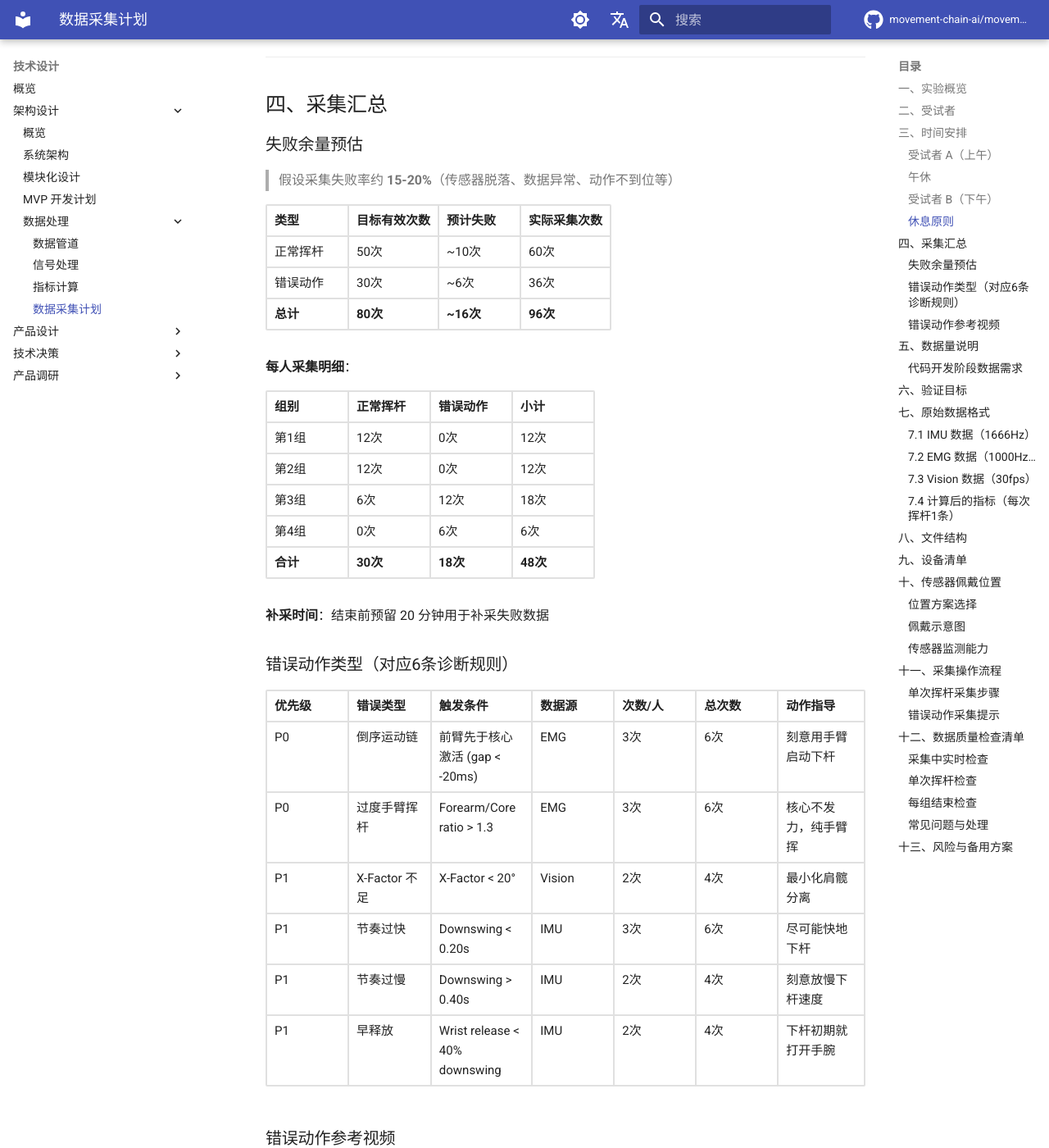
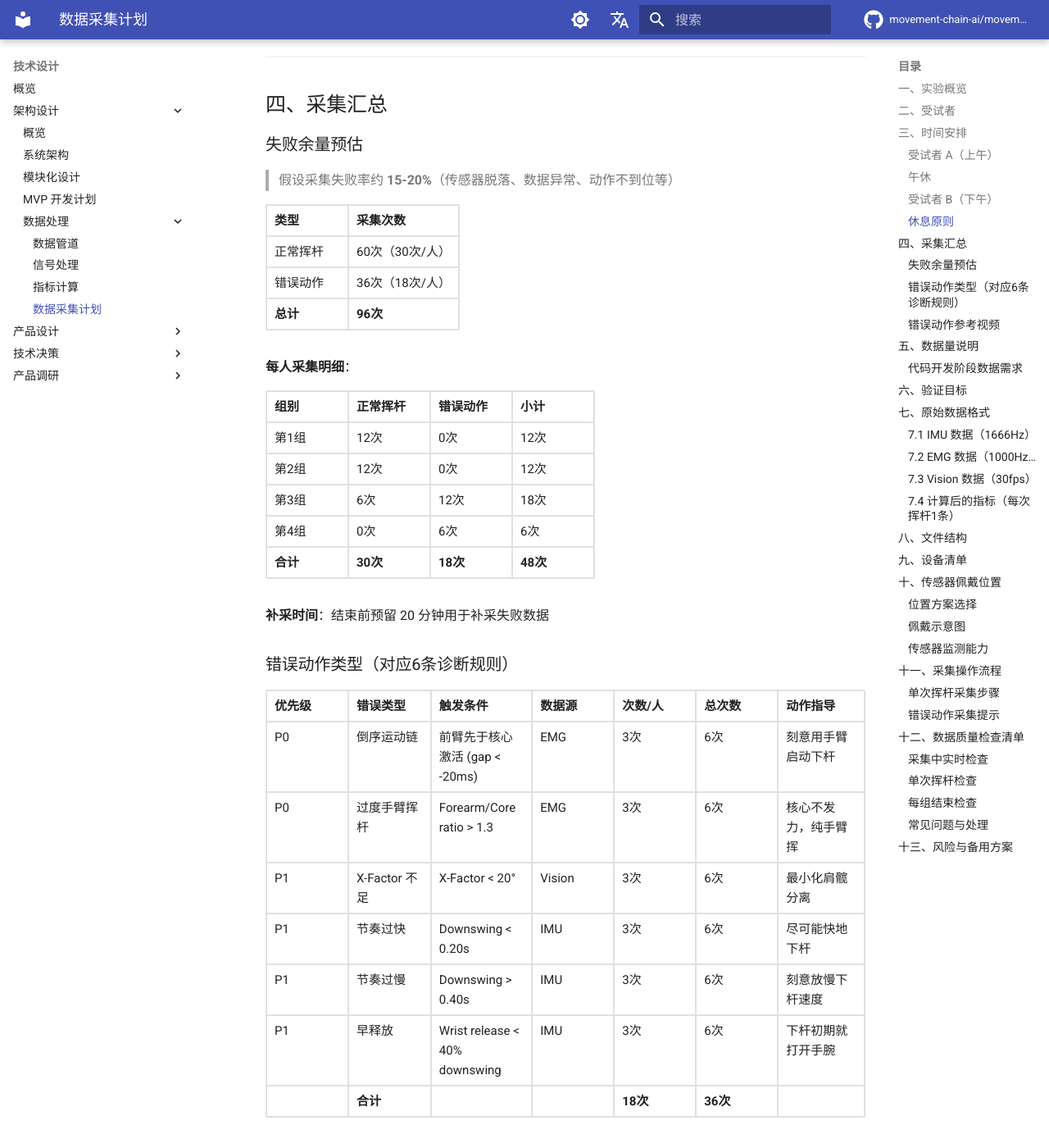
Before and after one commit to movement-chain-ai/movement-chain-docs, an MkDocs documentation site: the page built from docs/zh/design/architecture/data-processing/data-collection-plan-a.md, in a window 1280 px wide and 1400 px high, scrolled down 2751 px. Shown: the whole window at 82% size. Built offline with MkDocs 1.6.1 and Material for MkDocs 9.7.7, drawn with Linux system fonts in a browser that asks for light colours; comment, search, counter and statistics services are not loaded; the version menu is left out; some of the changed text lies outside the part shown.

Commit message:
修正数据量：目标80次，实际采集96次（20%余量）
- 正常挥杆：60次（30次/人）
- 错误动作：36次（18次/人，每种错误3次）
- 总计：96次

🤖 Generated with [Claude Code](https://claude.com/claude-code)

Co-Authored-By: Claude Opus 4.5 <noreply@anthropic.com>

```diff
--- a/docs/zh/design/architecture/data-processing/data-collection-plan-a.md
+++ b/docs/zh/design/architecture/data-processing/data-collection-plan-a.md
@@ -12,7 +12,7 @@
 |------|------|
 | 受试者 | 2人（A、B） |
 | 时长 | 1天 |
-| 总采集量 | 96次挥杆（目标80次有效 + 16次余量） |
+| 总采集量 | 96次挥杆（目标80次有效 + 20%余量） |
 | 设备 | 1套（串行采集） |
 | 目的 | 验证传感器数据采集流程、启动代码 |
 
@@ -92,11 +92,11 @@
 
 > 假设采集失败率约 **15-20%**（传感器脱落、数据异常、动作不到位等）
 
-| 类型 | 目标有效次数 | 预计失败 | 实际采集次数 |
-|------|-------------|---------|-------------|
-| 正常挥杆 | 50次 | ~10次 | 60次 |
-| 错误动作 | 30次 | ~6次 | 36次 |
-| **总计** | **80次** | **~16次** | **96次** |
+| 类型 | 采集次数 |
+|------|---------|
+| 正常挥杆 | 60次（30次/人） |
+| 错误动作 | 36次（18次/人） |
+| **总计** | **96次** |
 
 **每人采集明细**：
 
@@ -116,10 +116,11 @@
 |-------|---------|---------|--------|--------|--------|---------|
 | P0 | 倒序运动链 | 前臂先于核心激活 (gap < -20ms) | EMG | 3次 | 6次 | 刻意用手臂启动下杆 |
 | P0 | 过度手臂挥杆 | Forearm/Core ratio > 1.3 | EMG | 3次 | 6次 | 核心不发力，纯手臂挥 |
-| P1 | X-Factor 不足 | X-Factor < 20° | Vision | 2次 | 4次 | 最小化肩髋分离 |
+| P1 | X-Factor 不足 | X-Factor < 20° | Vision | 3次 | 6次 | 最小化肩髋分离 |
 | P1 | 节奏过快 | Downswing < 0.20s | IMU | 3次 | 6次 | 尽可能快地下杆 |
-| P1 | 节奏过慢 | Downswing > 0.40s | IMU | 2次 | 4次 | 刻意放慢下杆速度 |
-| P1 | 早释放 | Wrist release < 40% downswing | IMU | 2次 | 4次 | 下杆初期就打开手腕 |
+| P1 | 节奏过慢 | Downswing > 0.40s | IMU | 3次 | 6次 | 刻意放慢下杆速度 |
+| P1 | 早释放 | Wrist release < 40% downswing | IMU | 3次 | 6次 | 下杆初期就打开手腕 |
+| | **合计** | | | **18次** | **36次** | |
 
 ### 错误动作参考视频
 
```
